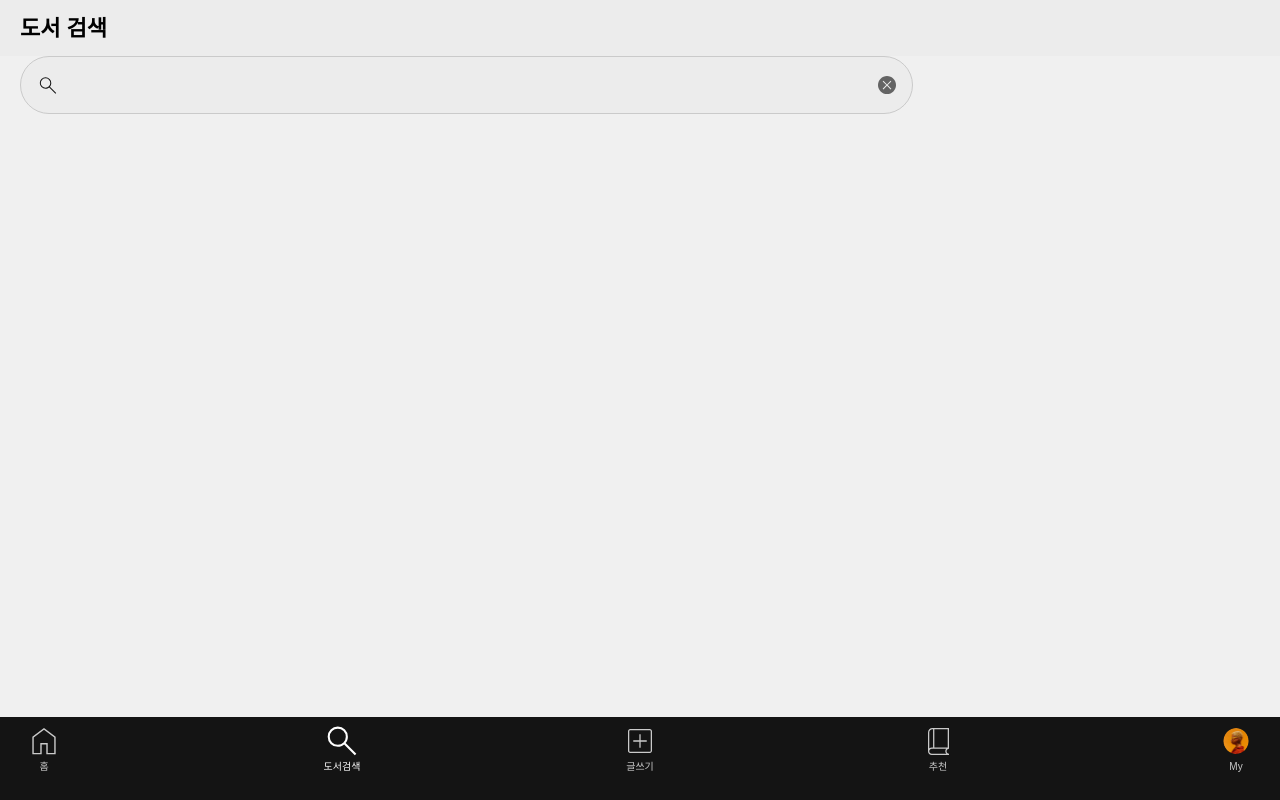
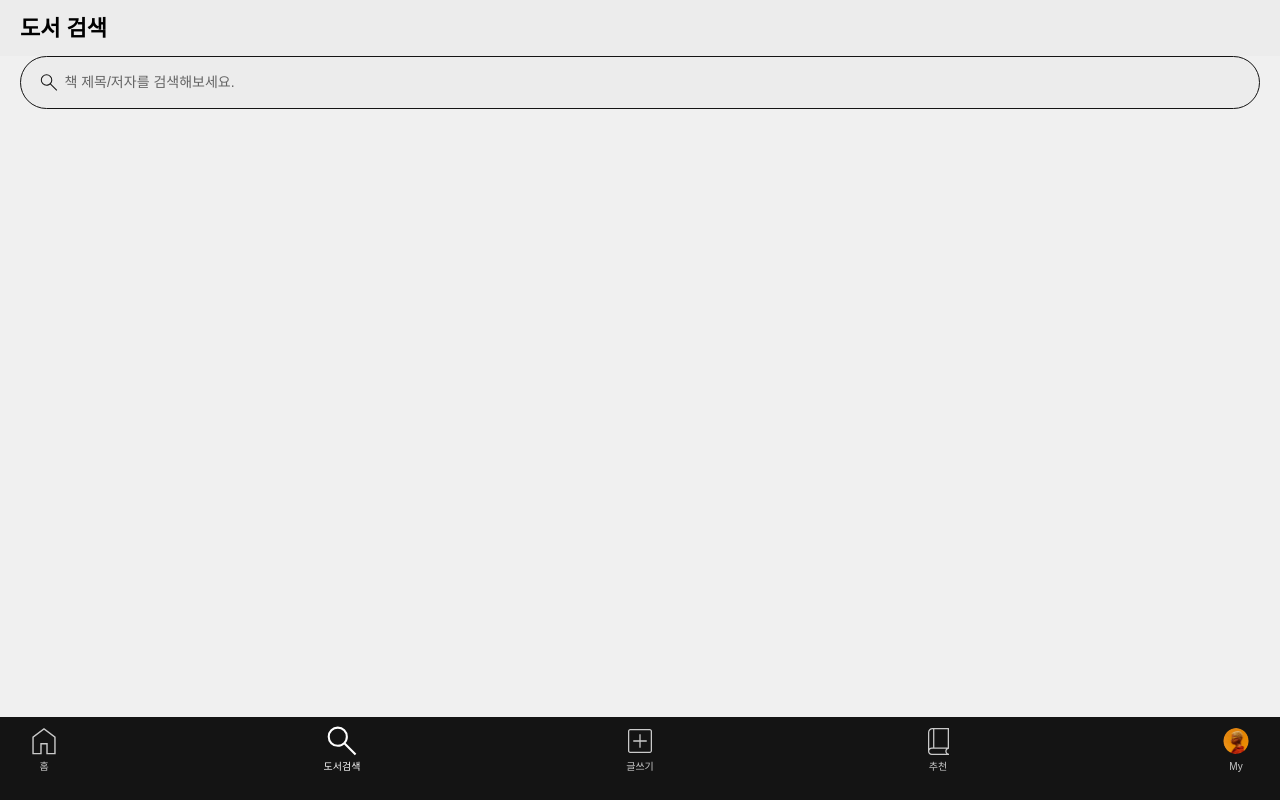
Before and after one commit to Moongeul/Frontend, a React (Vite) app in the folder moongeul/: page /search in a window 1280 px wide. Built offline with nearby package versions, Linux system fonts and the light colour scheme; a web font is replaced by a local one.

Commit message:
style: Input 스타일 변화 및 placeholder추가

```diff
--- a/moongeul/src/components/common/Input.tsx
+++ b/moongeul/src/components/common/Input.tsx
@@ -1,11 +1,13 @@
 import Button from "./Button";
 import CancelIcon from "../../assets/sign-up/CancelIcon";
+import {twMerge} from "tailwind-merge";
 
 interface Props {
     title?: string;
     maxLength?: number;
     inputClassName?: string;
     inputValue: string;
+    placeholder?: string;
     setInputValue:  React.Dispatch<React.SetStateAction<string>>;
     LeftIcon?: (props: React.SVGProps<SVGSVGElement>) => JSX.Element;
     duplicateCheckButton?: () => JSX.Element;
@@ -14,7 +16,7 @@ interface Props {
 }
 
 const Input = (props: Props) => {
-    const { title, maxLength, inputClassName, inputValue, setInputValue, LeftIcon, duplicateCheckButton, nicknameIsAvailable, setNicknameIsAvailable } =  props;
+    const { title, maxLength, inputClassName, inputValue, placeholder, setInputValue, LeftIcon, duplicateCheckButton, nicknameIsAvailable, setNicknameIsAvailable } =  props;
 
     return (
         <div className={"flex flex-col gap-y-1 w-full"}>
@@ -25,20 +27,23 @@ const Input = (props: Props) => {
             </div>
 
             <div className={"flex gap-x-1"}>
-                <div className={"flex gap-x-1 p-4 rounded-full border border-lightGray title3 bg-backGround w-[72%]"}>
+                <div className={twMerge("flex gap-x-1 p-4 rounded-full border border-lightGray title3 bg-backGround w-[72%]", inputClassName)}>
                     {LeftIcon ? <LeftIcon /> : null}
                     <input
+                        placeholder={placeholder}
                         onChange={(e) => {
                             setNicknameIsAvailable ? setNicknameIsAvailable(undefined) : null; //중복체크를 했는데, 닉네임을 바꾼 경우
                             setInputValue(e.target.value);
                         }}
                         maxLength={maxLength}
-                        className={"w-full bg-backGround outline-none"}
+                        className={"w-full bg-backGround outline-none placeholder:title5 placeholder:text-darkGray"}
                     />
-                    <Button
-                        LeftIcon={CancelIcon}
-                        onClick={() => {setInputValue("")}
-                    }/>
+                    {duplicateCheckButton && (
+                        <Button
+                            LeftIcon={CancelIcon}
+                            onClick={() => {setInputValue("")}
+                            }/>
+                    )}
                 </div>
                 {duplicateCheckButton? duplicateCheckButton() : null}
             </div>
```
